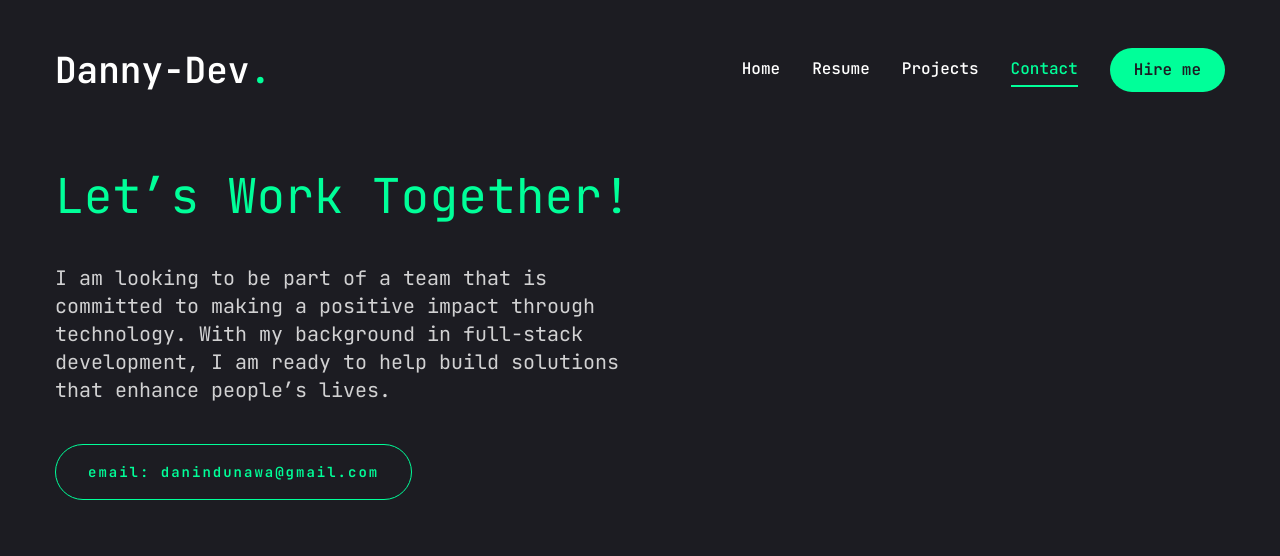
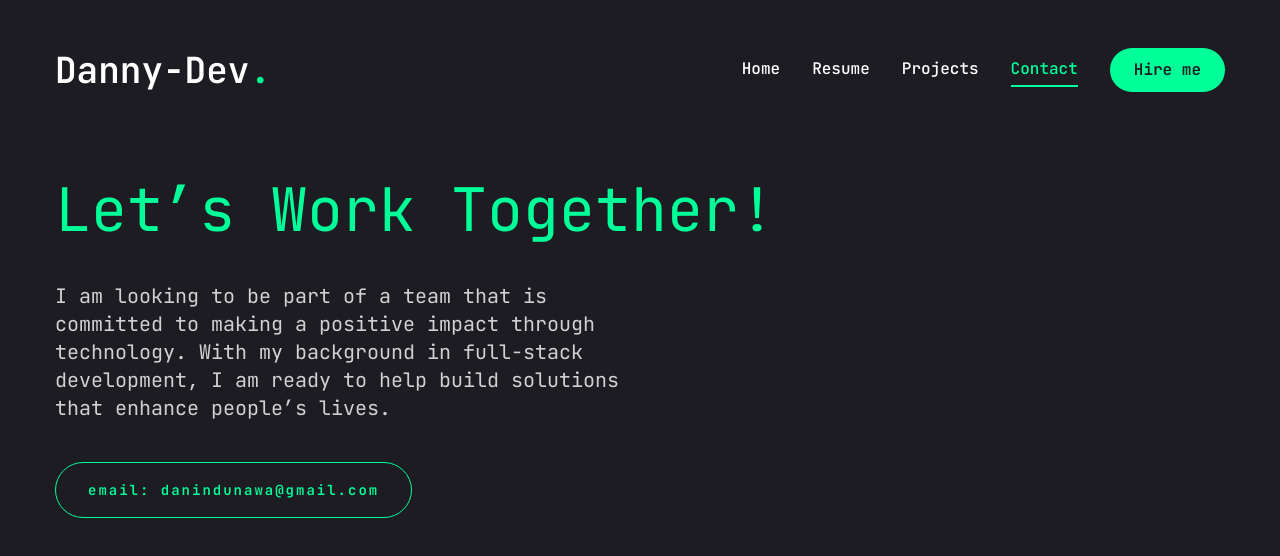
Before and after one commit to Danindu-Seniya/danny-dev-portfolio, a Next.js app: page /contact in a window 1280 px wide. Shown: the top 556 px of the page. Built offline with nearby package versions, Linux system fonts and the light colour scheme.

Commit message:
minor changes

```diff
--- a/app/contact/page.tsx
+++ b/app/contact/page.tsx
@@ -8,13 +8,13 @@ const Contact = () => {
   return (
     <section className="h-full">
       <div className="container mx-auto h-full">
-        <div className="flex flex-col xl:flex-row items-center justify-between xl:pt-8 xl:pb-24 gap-8 ">
+        <div className="flex flex-col xl:flex-row items-center justify-between xl:pt-10 gap-8 ">
           {/* text */}
           <div className="text-center xl:text-left">
-            <span className="text-5xl text-accent">
+            <span className="text-6xl text-accent">
               Let&rsquo;s Work Together!
             </span>
-            <p className="mt-10 max-w-[600px] text-white/80 text-xl ">
+            <p className="mt-10 max-w-[610px] text-white/80 text-xl ">
               I am looking to be part of a team that is committed to making a
               positive impact through technology. With my background in
               full-stack development, I am ready to help build solutions that
```
